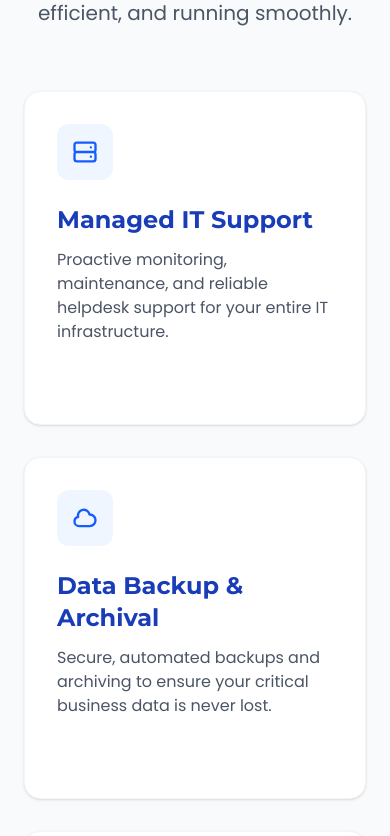
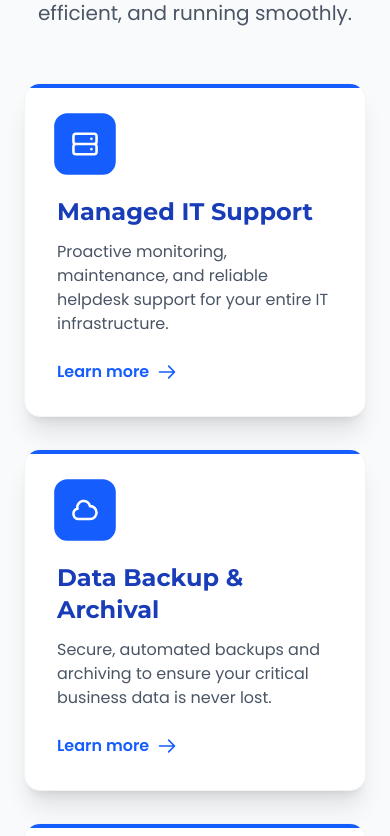
Before and after one commit to anikas-durentech/truebase-msp, a SvelteKit app: page / in a window 390 px wide. Shown: the part 1008-1844 px from the top of the page. Built offline with nearby package versions, Linux system fonts and the light colour scheme.

Commit message:
mobile friendly cards

```diff
--- a/src/routes/+page.svelte
+++ b/src/routes/+page.svelte
@@ -4,10 +4,38 @@
     import { fade, fly } from 'svelte/transition';
 
     let isLoaded = false;
+    /**
+	 * @type {never[]}
+	 */
+    let activeCards = [];
 
     onMount(() => {
         isLoaded = true;
     });
+
+    /**
+	 * @param {Element} node
+	 * @param {string | number} index
+	 */
+    function scrollSpy(node, index) {
+        const observer = new IntersectionObserver((entries) => {
+            entries.forEach(entry => {
+                if (window.matchMedia("(max-width: 768px)").matches) {
+                    // @ts-ignore
+                    activeCards[index] = entry.isIntersecting;
+                }
+            });
+        }, {
+            rootMargin: '-45% 0px -45% 0px'
+        });
+
+        observer.observe(node);
+        return {
+            destroy() {
+                observer.unobserve(node);
+            }
+        };
+    }
 </script>
 
 <svelte:head>
@@ -85,10 +113,16 @@
         </div>
 
         <div class="grid grid-cols-1 md:grid-cols-2 lg:grid-cols-3 gap-8 mb-12">
-            <a href="/services" class="group relative bg-white p-8 rounded-2xl shadow-sm border border-gray-100 hover:shadow-xl hover:-translate-y-2 transition-all duration-300 overflow-hidden block">
-                <div class="absolute top-0 left-0 w-full h-1 bg-blue-600 origin-left scale-x-0 group-hover:scale-x-100 transition-transform duration-300 ease-out"></div>
+            <a href="/services" class="group relative bg-white p-8 rounded-2xl shadow-sm border border-gray-100 hover:shadow-xl hover:-translate-y-2 transition-all duration-300 overflow-hidden block
+                    {activeCards[0] ? 'shadow-xl -translate-y-2 border-blue-400' : 'border-gray-100 hover:shadow-xl hover:-translate-y-2'}"
+                use:scrollSpy={0}
+            >
+                <div class="absolute top-0 left-0 w-full h-1 bg-blue-600 origin-left scale-x-0 group-hover:scale-x-100 transition-transform duration-300 ease-out
+                    {activeCards[0] ? 'scale-x-100' : 'scale-x-0 group-hover:scale-x-100'}">
+                </div>
 
-                <div class="w-14 h-14 bg-blue-50 text-blue-600 rounded-xl flex items-center justify-center mb-6 group-hover:scale-110 group-hover:bg-blue-600 group-hover:text-white transition-all duration-300">
+                <div class="w-14 h-14 bg-blue-50 text-blue-600 rounded-xl flex items-center justify-center mb-6 group-hover:scale-110 group-hover:bg-blue-600 group-hover:text-white transition-all duration-300
+                    {activeCards[0] ? 'scale-110 bg-blue-600 text-white' : 'bg-blue-50 text-blue-600 group-hover:scale-110 group-hover:bg-blue-600 group-hover:text-white'}">
                     <svg xmlns="http://www.w3.org/2000/svg" class="w-7 h-7" fill="none" viewBox="0 0 24 24" stroke="currentColor" stroke-width="2">
                         <path stroke-linecap="round" stroke-linejoin="round" d="M5 12h14M5 12a2 2 0 01-2-2V6a2 2 0 012-2h14a2 2 0 012 2v4a2 2 0 01-2 2M5 12a2 2 0 00-2 2v4a2 2 0 002 2h14a2 2 0 002-2v-4a2 2 0 00-2-2m-2-4h.01M17 16h.01" />
                     </svg>
@@ -97,7 +131,8 @@
                 <h3 class="font-heading text-2xl font-bold text-blue-800 mb-3">Managed IT Support</h3>
                 <p class="text-gray-600 mb-6">Proactive monitoring, maintenance, and reliable helpdesk support for your entire IT infrastructure.</p>
 
-                <div class="flex items-center text-blue-600 font-semibold opacity-0 -translate-x-4 group-hover:opacity-100 group-hover:translate-x-0 transition-all duration-300">
+                <div class="flex items-center text-blue-600 font-semibold opacity-0 -translate-x-4 group-hover:opacity-100 group-hover:translate-x-0 transition-all duration-300
+                    {activeCards[0] ? 'opacity-100 translate-x-0' : 'opacity-0 -translate-x-4 group-hover:opacity-100 group-hover:translate-x-0'}">
                     <span>Learn more</span>
                     <svg xmlns="http://www.w3.org/2000/svg" class="w-5 h-5 ml-2" fill="none" viewBox="0 0 24 24" stroke="currentColor" stroke-width="2">
                         <path stroke-linecap="round" stroke-linejoin="round" d="M14 5l7 7m0 0l-7 7m7-7H3" />
@@ -105,10 +140,17 @@
                 </div>
             </a>
 
-            <a href="/services" class="group relative bg-white p-8 rounded-2xl shadow-sm border border-gray-100 hover:shadow-xl hover:-translate-y-2 transition-all duration-300 overflow-hidden block">
-                <div class="absolute top-0 left-0 w-full h-1 bg-blue-600 origin-left scale-x-0 group-hover:scale-x-100 transition-transform duration-300 ease-out"></div>
+            <a href="/services"
+                class="group relative bg-white p-8 rounded-2xl shadow-sm border border-gray-100 hover:shadow-xl hover:-translate-y-2 transition-all duration-300 overflow-hidden block
+                    {activeCards[1] ? 'shadow-xl -translate-y-2 border-blue-400' : 'border-gray-100 hover:shadow-xl hover:-translate-y-2'}"
+                use:scrollSpy={1}
+            >
+                <div class="absolute top-0 left-0 w-full h-1 bg-blue-600 origin-left scale-x-0 group-hover:scale-x-100 transition-transform duration-300 ease-out
+                    {activeCards[1] ? 'scale-x-100' : 'scale-x-0 group-hover:scale-x-100'}">
+                </div>
 
-                <div class="w-14 h-14 bg-blue-50 text-blue-600 rounded-xl flex items-center justify-center mb-6 group-hover:scale-110 group-hover:bg-blue-600 group-hover:text-white transition-all duration-300">
+                <div class="w-14 h-14 bg-blue-50 text-blue-600 rounded-xl flex items-center justify-center mb-6 group-hover:scale-110 group-hover:bg-blue-600 group-hover:text-white transition-all duration-300
+                    {activeCards[1] ? 'scale-110 bg-blue-600 text-white' : 'bg-blue-50 text-blue-600 group-hover:scale-110 group-hover:bg-blue-600 group-hover:text-white'}">
                     <svg xmlns="http://www.w3.org/2000/svg" class="w-7 h-7" fill="none" viewBox="0 0 24 24" stroke="currentColor" stroke-width="2">
                         <path stroke-linecap="round" stroke-linejoin="round" d="M3 15a4 4 0 004 4h9a5 5 0 10-.1-9.999 5.002 5.002 0 10-9.78 2.096A4.001 4.001 0 003 15z" />
                     </svg>
@@ -117,7 +159,8 @@
                 <h3 class="font-heading text-2xl font-bold text-blue-800 mb-3">Data Backup & Archival</h3>
                 <p class="text-gray-600 mb-6">Secure, automated backups and archiving to ensure your critical business data is never lost.</p>
 
-                <div class="flex items-center text-blue-600 font-semibold opacity-0 -translate-x-4 group-hover:opacity-100 group-hover:translate-x-0 transition-all duration-300">
+                <div class="flex items-center text-blue-600 font-semibold opacity-0 -translate-x-4 group-hover:opacity-100 group-hover:translate-x-0 transition-all duration-300
+                    {activeCards[1] ? 'opacity-100 translate-x-0' : 'opacity-0 -translate-x-4 group-hover:opacity-100 group-hover:translate-x-0'}">
                     <span>Learn more</span>
                     <svg xmlns="http://www.w3.org/2000/svg" class="w-5 h-5 ml-2" fill="none" viewBox="0 0 24 24" stroke="currentColor" stroke-width="2">
                         <path stroke-linecap="round" stroke-linejoin="round" d="M14 5l7 7m0 0l-7 7m7-7H3" />
@@ -125,10 +168,16 @@
                 </div>
             </a>
 
-            <a href="/services" class="group relative bg-white p-8 rounded-2xl shadow-sm border border-gray-100 hover:shadow-xl hover:-translate-y-2 transition-all duration-300 overflow-hidden block">
-                <div class="absolute top-0 left-0 w-full h-1 bg-blue-600 origin-left scale-x-0 group-hover:scale-x-100 transition-transform duration-300 ease-out"></div>
+            <a href="/services" class="group relative bg-white p-8 rounded-2xl shadow-sm border border-gray-100 hover:shadow-xl hover:-translate-y-2 transition-all duration-300 overflow-hidden block
+                    {activeCards[2] ? 'shadow-xl -translate-y-2 border-blue-400' : 'border-gray-100 hover:shadow-xl hover:-translate-y-2'}"
+                use:scrollSpy={2}
+            >
+                <div class="absolute top-0 left-0 w-full h-1 bg-blue-600 origin-left scale-x-0 group-hover:scale-x-100 transition-transform duration-300 ease-out
+                    {activeCards[2] ? 'scale-x-100' : 'scale-x-0 group-hover:scale-x-100'}">
+                </div>
 
-                <div class="w-14 h-14 bg-blue-50 text-blue-600 rounded-xl flex items-center justify-center mb-6 group-hover:scale-110 group-hover:bg-blue-600 group-hover:text-white transition-all duration-300">
+                <div class="w-14 h-14 bg-blue-50 text-blue-600 rounded-xl flex items-center justify-center mb-6 group-hover:scale-110 group-hover:bg-blue-600 group-hover:text-white transition-all duration-300
+                    {activeCards[2] ? 'scale-110 bg-blue-600 text-white' : 'bg-blue-50 text-blue-600 group-hover:scale-110 group-hover:bg-blue-600 group-hover:text-white'}">
                     <svg xmlns="http://www.w3.org/2000/svg" class="w-7 h-7" fill="none" viewBox="0 0 24 24" stroke="currentColor" stroke-width="2">
                         <path stroke-linecap="round" stroke-linejoin="round" d="M9 12l2 2 4-4m5.618-4.016A11.955 11.955 0 0112 2.944a11.955 11.955 0 01-8.618 3.04A12.02 12.02 0 003 9c0 5.591 3.824 10.29 9 11.622 5.176-1.332 9-6.03 9-11.622 0-1.042-.133-2.052-.382-3.016z" />
                     </svg>
@@ -137,7 +186,8 @@
                 <h3 class="font-heading text-2xl font-bold text-blue-800 mb-3">Cybersecurity & Endpoints</h3>
                 <p class="text-gray-600 mb-6">Robust endpoint management and cybersecurity login management to protect against modern threats.</p>
 
-                <div class="flex items-center text-blue-600 font-semibold opacity-0 -translate-x-4 group-hover:opacity-100 group-hover:translate-x-0 transition-all duration-300">
+                <div class="flex items-center text-blue-600 font-semibold opacity-0 -translate-x-4 group-hover:opacity-100 group-hover:translate-x-0 transition-all duration-300
+                    {activeCards[2] ? 'opacity-100 translate-x-0' : 'opacity-0 -translate-x-4 group-hover:opacity-100 group-hover:translate-x-0'}">
                     <span>Learn more</span>
                     <svg xmlns="http://www.w3.org/2000/svg" class="w-5 h-5 ml-2" fill="none" viewBox="0 0 24 24" stroke="currentColor" stroke-width="2">
                         <path stroke-linecap="round" stroke-linejoin="round" d="M14 5l7 7m0 0l-7 7m7-7H3" />
```
Also changed, not shown: src/routes/services/+page.svelte (+41 -15 lines).
